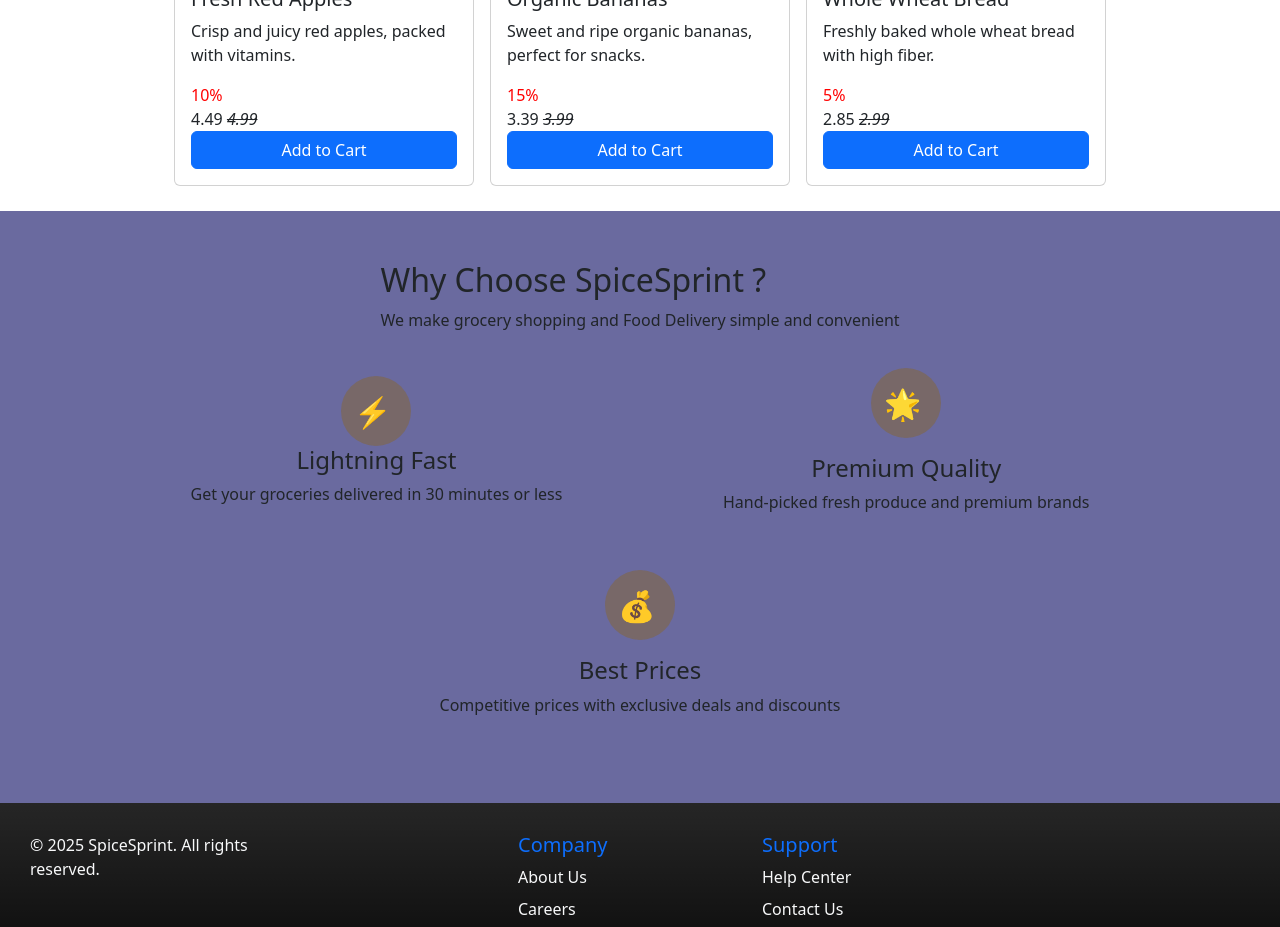
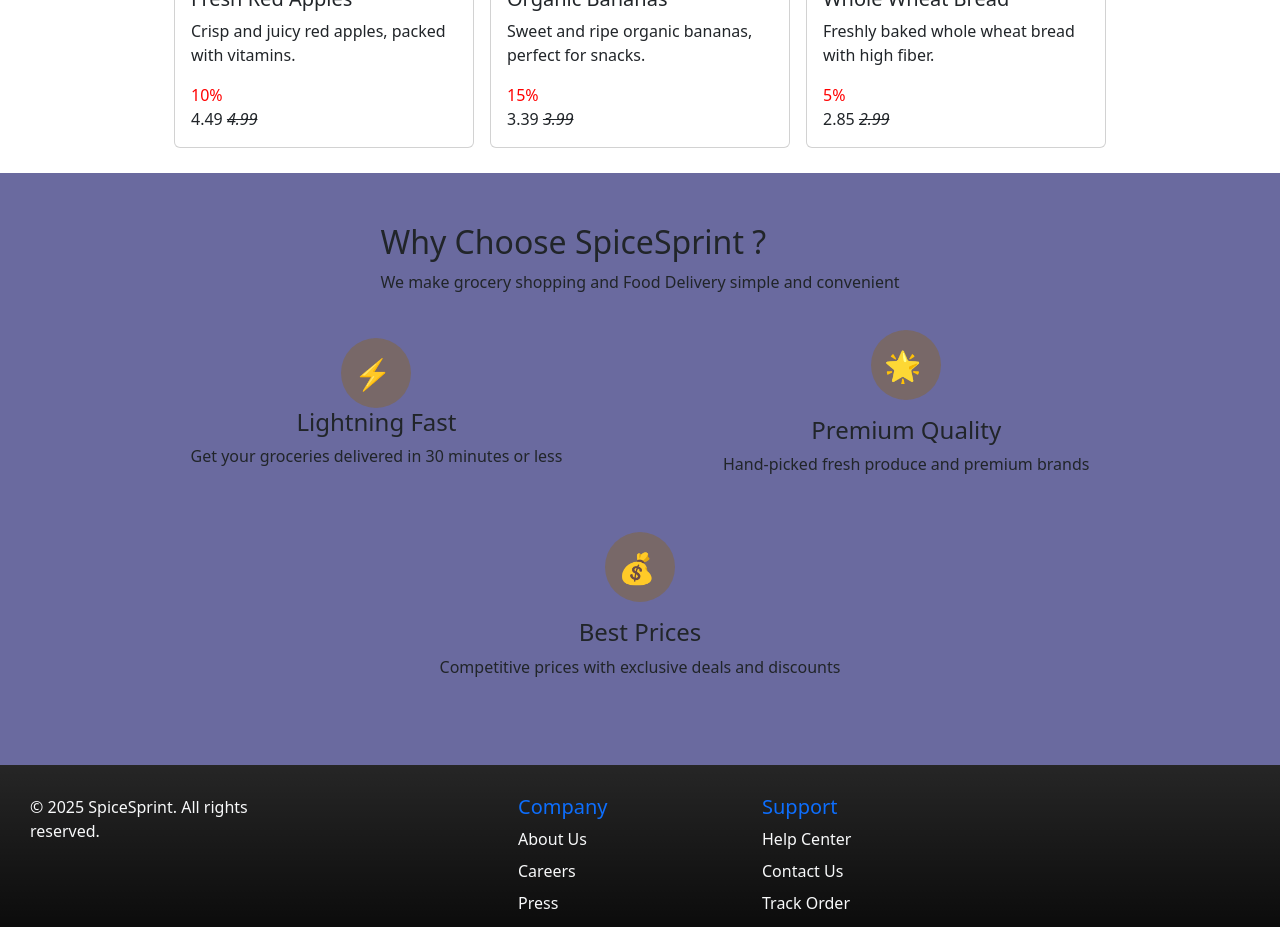
Before and after one commit to MALLIKHARJUNCH-02/SpiceSprint, a React (Create React App) app: page / in a window 1280 px wide. Shown: the part 1940-2867 px from the top of the page. Built offline with nearby package versions, Linux system fonts and the light colour scheme; the HTML template or start-up script is replaced by a standard one.

Commit message:
updated Ux in Home and Today Deals

```diff
--- a/src/components/TodaysDeals.js
+++ b/src/components/TodaysDeals.js
@@ -30,7 +30,6 @@
                                         <span>
                                             {p.price} <em>{p.actualPrice}</em>
                                         </span>
-                                        <a href="#" className="btn btn-primary">Add to Cart</a>
                                     </div>
                                 </div>
                             </div>
```
